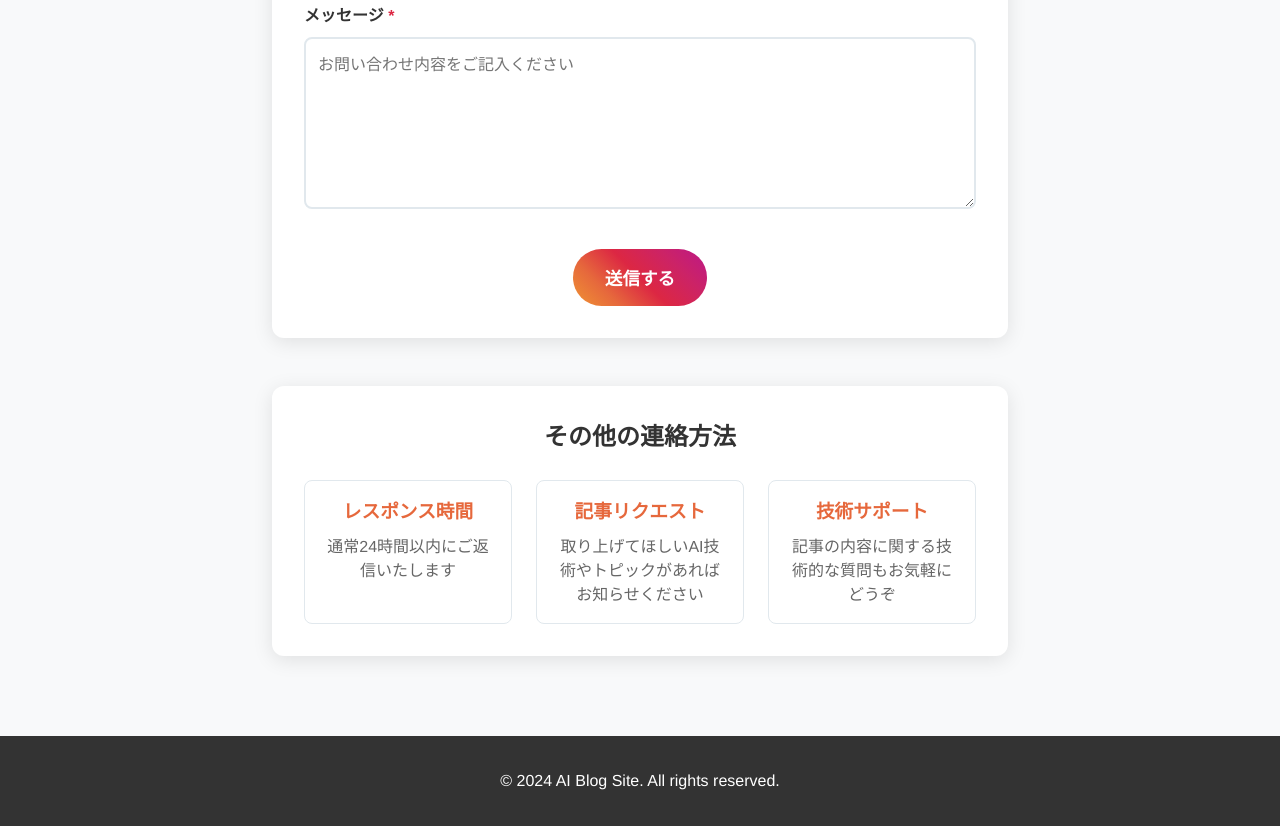
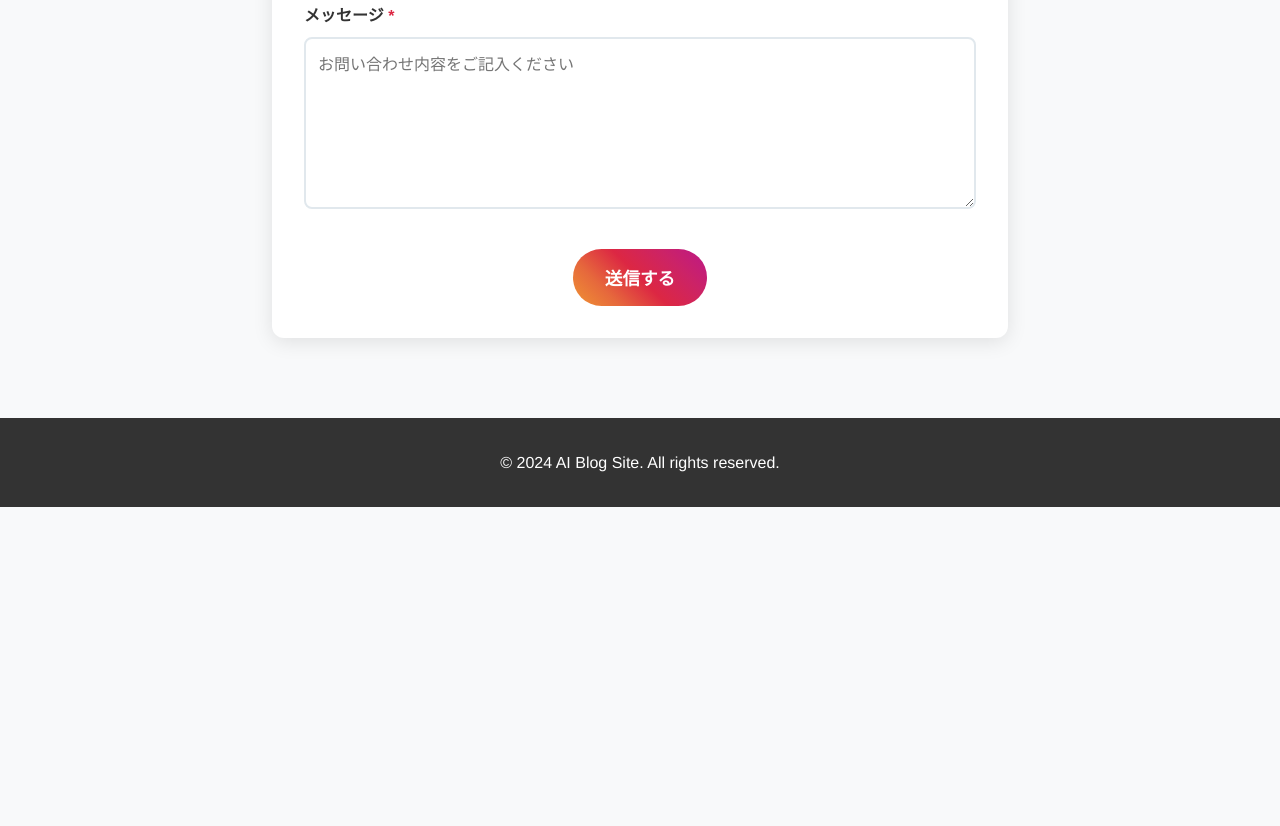
Before and after one commit to smdtmk/ai-blog-site, a website: page contact.html in a window 1280 px wide. Shown: the part 736-1562 px from the top of the page. After the commit the page ends 1243 px from the top, so only its background shows below. Drawn offline with Linux system fonts and the light colour scheme.

Commit message:
Remove article menu from navigation and contact info section

```diff
--- a/contact.html
+++ b/contact.html
@@ -16,7 +16,6 @@
             <nav class="nav">
                 <ul>
                     <li><a href="index.html">ホーム</a></li>
-                    <li><a href="index.html#articles">記事</a></li>
                     <li><a href="contact.html">お問い合わせ</a></li>
                 </ul>
             </nav>
@@ -68,23 +67,7 @@
                 <div id="formMessage" class="form-message" style="display: none;"></div>
             </section>
 
-            <section class="contact-info">
-                <h2>その他の連絡方法</h2>
-                <div class="info-grid">
-                    <div class="info-item">
-                        <h3>レスポンス時間</h3>
-                        <p>通常24時間以内にご返信いたします</p>
-                    </div>
-                    <div class="info-item">
-                        <h3>記事リクエスト</h3>
-                        <p>取り上げてほしいAI技術やトピックがあればお知らせください</p>
-                    </div>
-                    <div class="info-item">
-                        <h3>技術サポート</h3>
-                        <p>記事の内容に関する技術的な質問もお気軽にどうぞ</p>
-                    </div>
-                </div>
-            </section>
+
         </div>
     </main>
 
```
Also changed, not shown: index.html (+0 -1 lines).
